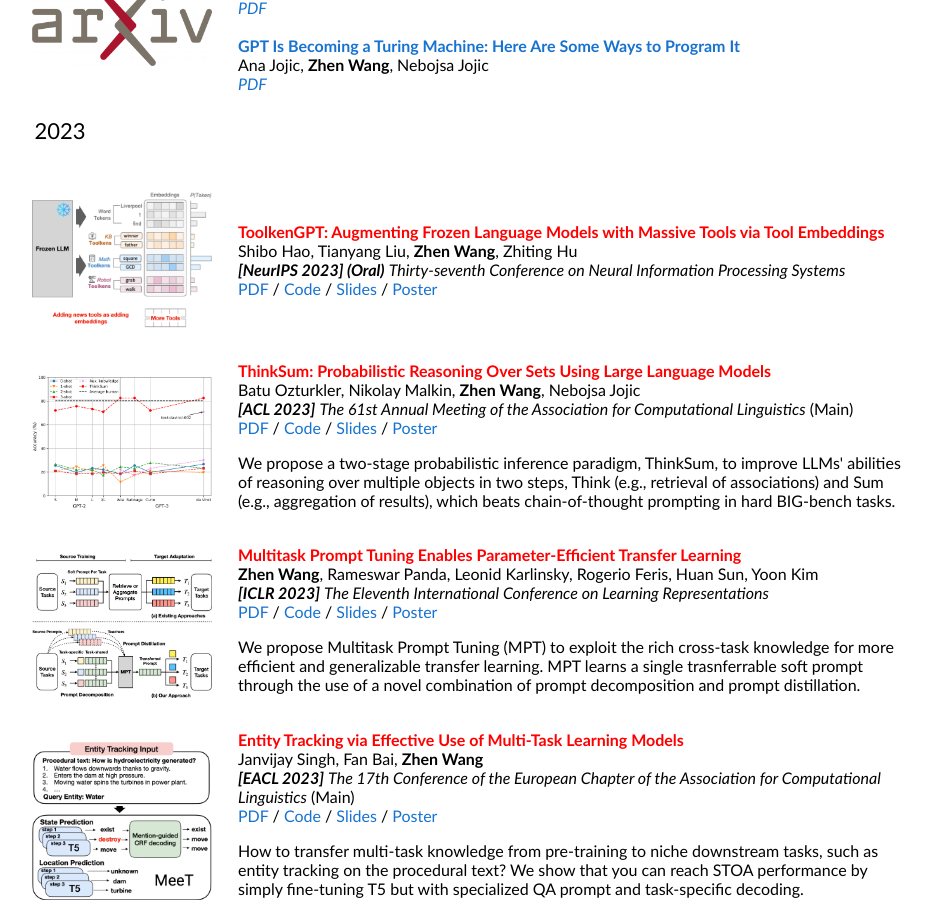
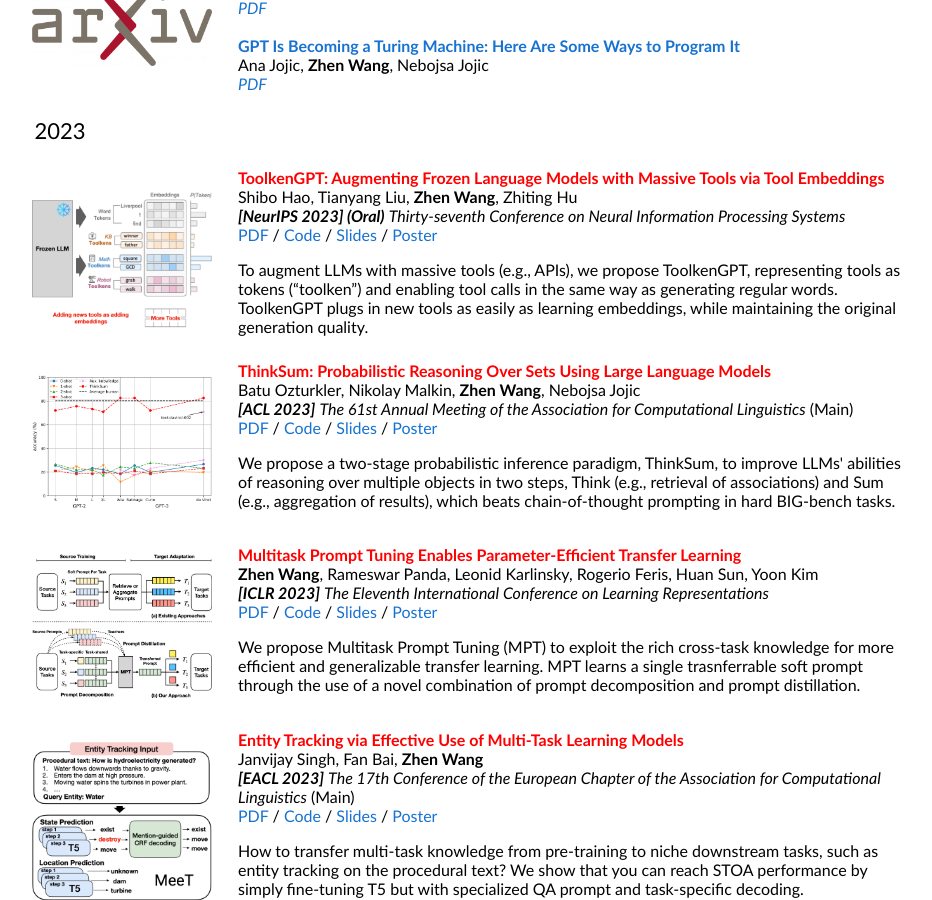
Before and after one commit to zhenwang9102/zhenwang9102.github.io, a Jekyll site: the page built from _posts/2019-06-02-venue.markdown, in a window 1280 px wide and 900 px high, scrolled down 1394 px. Shown: the whole window, without its empty margins (178-1110 px from the left). Built offline with Jekyll 4.4.1, drawn with Linux system fonts in a browser that asks for light colours.

Commit message:
Update default.html

```diff
--- a/_layouts/default.html
+++ b/_layouts/default.html
@@ -328,7 +328,7 @@
               <em><b>[NeurIPS 2023] (Oral)</b></em> <i>Thirty-seventh Conference on Neural Information Processing Systems</i>
               <br>
               <a href="https://arxiv.org/pdf/2305.11554.pdf">PDF</a> / <a href="https://github.com/Ber666/ToolkenGPT">Code</a> / <a href="http://zhenwang9102.github.io/">Slides</a> / <a href="http://zhenwang9102.github.io/">Poster</a>
-<!--               <p>We propose a two-stage probabilistic inference paradigm, ThinkSum, to improve LLMs' abilities of reasoning over multiple objects in two steps, Think (e.g., retrieval of associations) and Sum (e.g., aggregation of results), which beats chain-of-thought prompting in hard BIG-bench tasks.</p> -->
+              <p>To augment LLMs with massive tools (e.g., APIs), we propose ToolkenGPT, representing tools as tokens (“toolken”) and enabling tool calls in the same way as generating regular words. ToolkenGPT plugs in new tools as easily as learning embeddings, while maintaining the original generation quality.</p>
             </td>
           </tr>
         </table>
```
